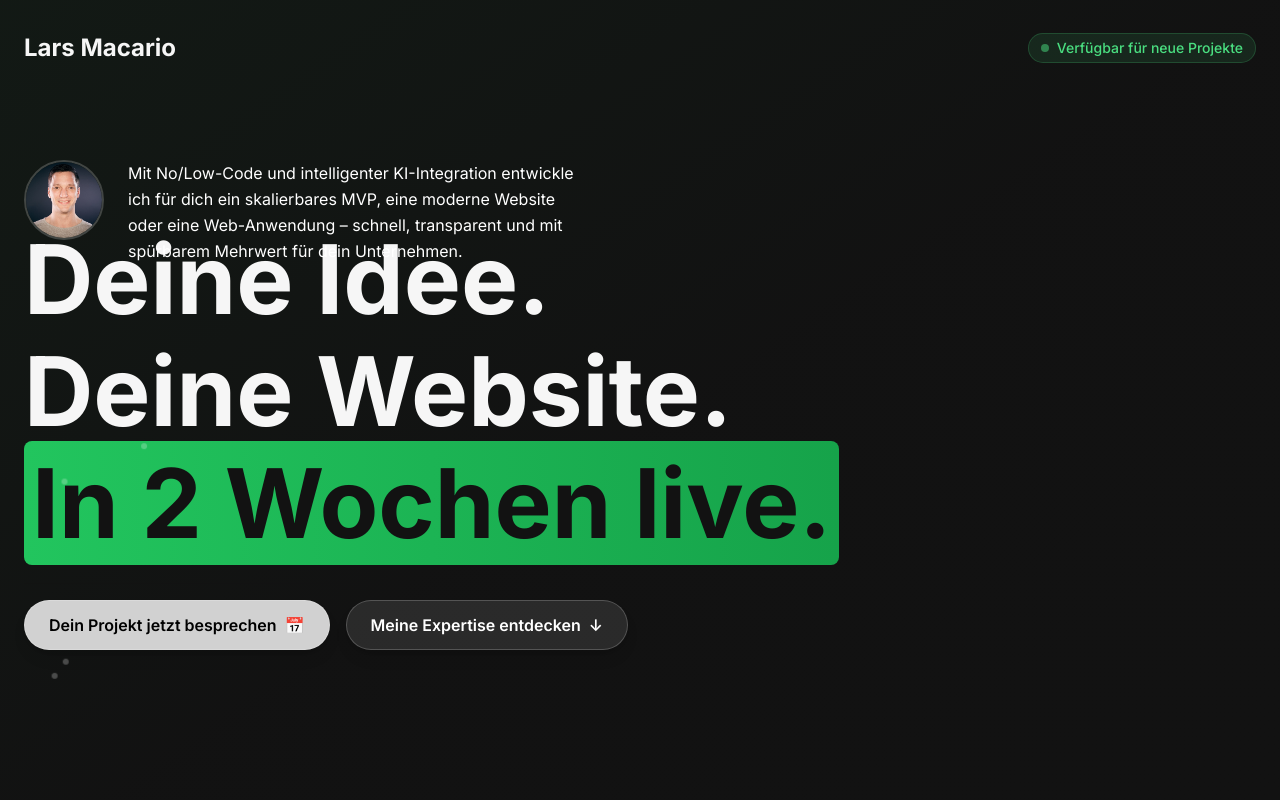
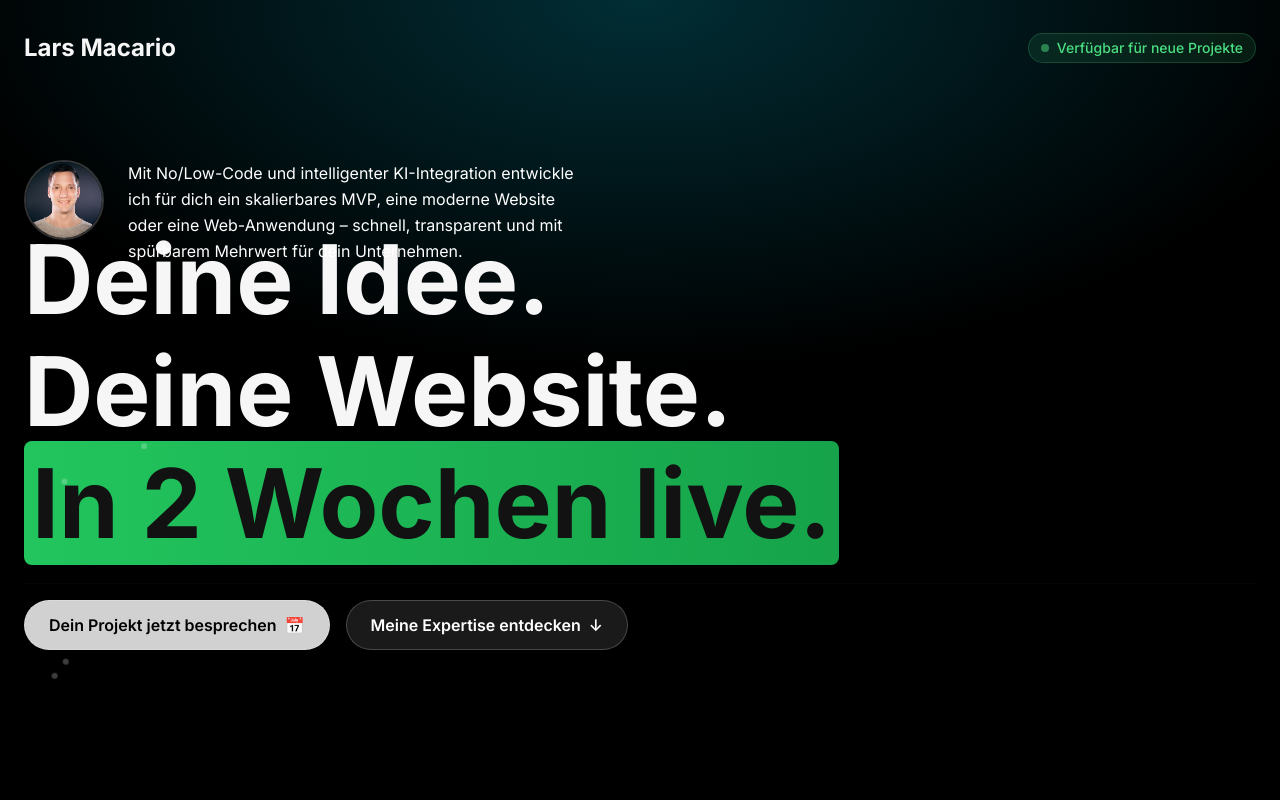
Before and after one commit to macxnet80/macario.dev, a Next.js app: page / in a window 1280 px wide. Shown: the top 800 px of the page. Built offline with nearby package versions, Linux system fonts and the light colour scheme; no server answers; the database is empty.

Commit message:
Update background colors across multiple components to black for a consistent dark theme, enhancing visual coherence throughout the application.

```diff
--- a/app/page.tsx
+++ b/app/page.tsx
@@ -13,7 +13,7 @@ export default function Home() {
   return (
     <>
       <StructuredData />
-      <main className="min-h-screen bg-background">
+      <main className="min-h-screen bg-black">
       {/* Hero Section */}
       <Hero />
 
--- a/components/CTA.tsx
+++ b/components/CTA.tsx
@@ -93,7 +93,7 @@ Viele Grüße`
   ]
 
   return (
-    <section id="cta-section" className="py-20 px-6 bg-[#121212]">
+    <section id="cta-section" className="py-20 px-6 bg-black">
       <div className="max-w-6xl mx-auto">
         <motion.div
           initial={{ opacity: 0, scale: 0.95 }}
--- a/components/Hero.tsx
+++ b/components/Hero.tsx
@@ -42,9 +42,14 @@ export default function Hero() {
   }, [])
 
   return (
-    <section ref={heroRef} className="min-h-screen bg-background relative overflow-hidden">
-      {/* Background Effects */}
-      <div className="absolute inset-0 bg-gradient-to-br from-primary/5 via-background to-secondary/5" />
+    <section ref={heroRef} className="min-h-screen w-full relative bg-black overflow-hidden">
+      {/* Ocean Abyss Background with Top Glow */}
+      <div
+        className="absolute inset-0 z-0"
+        style={{
+          background: "radial-gradient(ellipse 80% 60% at 50% 0%, rgba(6, 182, 212, 0.25), transparent 70%), #000000",
+        }}
+      />
 
       {/* Header */}
       <div className="relative z-10 pt-4 sm:pt-8 pb-4">
--- a/components/ProblemSection.tsx
+++ b/components/ProblemSection.tsx
@@ -50,7 +50,7 @@ export default function ProblemSection() {
   }
 
   return (
-    <section id="problem-section" className="py-20 bg-gradient-to-b from-background to-background/95 relative overflow-hidden">
+    <section id="problem-section" className="py-20 bg-black relative overflow-hidden">
       {/* Background Pattern */}
       <div className="absolute inset-0 opacity-5">
         <div className="absolute inset-0 bg-[radial-gradient(circle_at_50%_50%,rgba(120,119,198,0.3),transparent_50%)]"></div>
--- a/components/ProjectShowcase.tsx
+++ b/components/ProjectShowcase.tsx
@@ -27,7 +27,7 @@ export default function ProjectShowcase() {
   // Prevent hydration mismatch
   if (!mounted) {
     return (
-      <section className="py-20 px-6 bg-[#121212]">
+      <section className="py-20 px-6 bg-black">
         <div className="max-w-7xl mx-auto">
           <div className="text-center mb-16">
             <h2 className="text-4xl md:text-5xl font-bold mb-4">
@@ -50,7 +50,7 @@ export default function ProjectShowcase() {
   // Loading State
   if (loading) {
     return (
-      <section className="py-20 px-6 bg-[#121212]">
+      <section className="py-20 px-6 bg-black">
         <div className="max-w-7xl mx-auto">
           <motion.div
             initial={{ opacity: 0, y: 20 }}
@@ -80,7 +80,7 @@ export default function ProjectShowcase() {
   // Error State
   if (error) {
     return (
-      <section className="py-20 px-6 bg-[#121212]">
+      <section className="py-20 px-6 bg-black">
         <div className="max-w-7xl mx-auto">
           <motion.div
             initial={{ opacity: 0, y: 20 }}
@@ -111,7 +111,7 @@ export default function ProjectShowcase() {
   // No projects available
   if (!projects || projects.length === 0) {
     return (
-      <section className="py-20 px-6 bg-[#121212]">
+      <section className="py-20 px-6 bg-black">
         <div className="max-w-7xl mx-auto">
           <motion.div
             initial={{ opacity: 0, y: 20 }}
@@ -338,7 +338,7 @@ export function KIAutomatisierungSection() {
 
 
   return (
-    <section className="py-20 px-6 bg-[#111111]">
+    <section className="py-20 px-6 bg-black">
       <div className="max-w-7xl mx-auto">
         <h2 className="text-4xl md:text-5xl font-bold mb-4 text-center text-white mb-2">KI & Automatisierung</h2>
         <p className="text-xl text-white max-w-3xl mx-auto text-center mb-10">
--- a/components/SkillsSection.tsx
+++ b/components/SkillsSection.tsx
@@ -165,7 +165,7 @@ export default function SkillsSection() {
   const activeData = tab === 'tools' ? tools : skillsTab
 
   return (
-    <section id="skills-section" className="py-20 px-6 bg-[#111111]">
+    <section id="skills-section" className="py-20 px-6 bg-black">
       <div className="max-w-7xl mx-auto">
         <motion.div
           initial={{ opacity: 0, y: 20 }}
```
